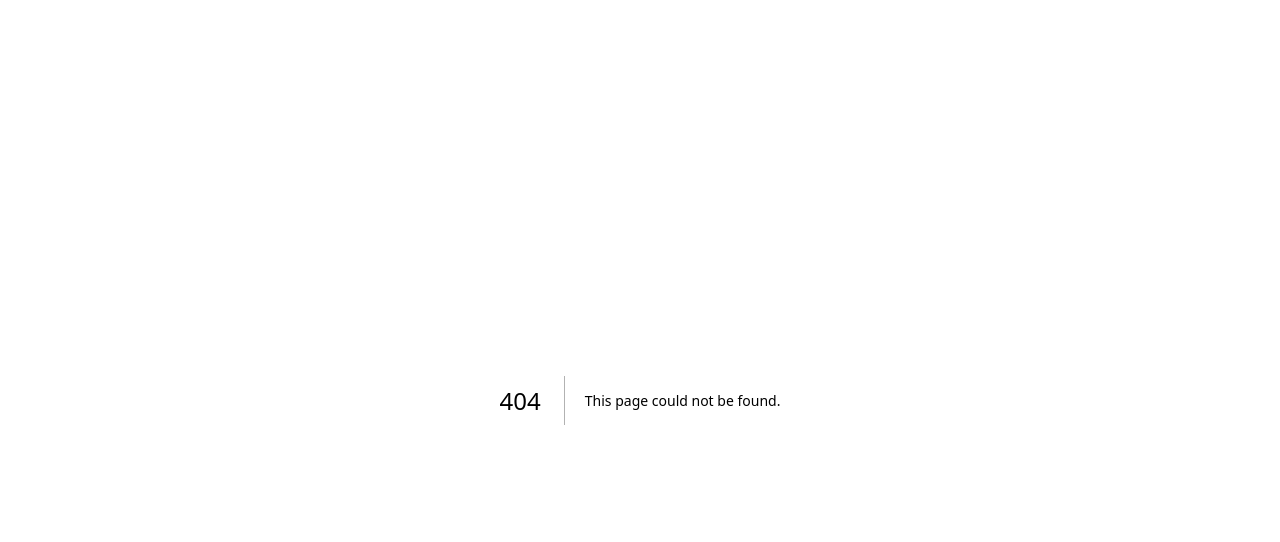
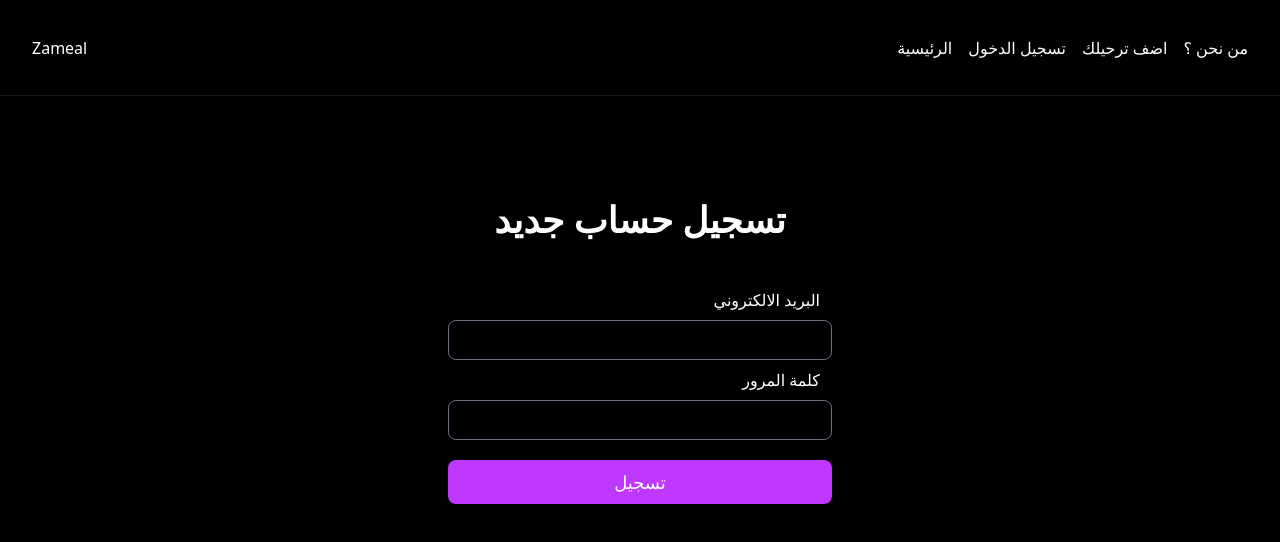
Before and after one commit to awabrh/ZamealClient, a Next.js app: page /register in a window 1280 px wide. Before the commit this address had no page. Shown: the top 542 px of the page. Built offline with nearby package versions, Linux system fonts and the light colour scheme.

Commit message:
setup formik

```diff
--- a/components/TextField.tsx
+++ b/components/TextField.tsx
@@ -1,29 +1,33 @@
-import React from "react";
+import { useField } from "formik";
+import React, { InputHTMLAttributes } from "react";
 
-interface TextFieldProps {
-    label? : string
-    type? : React.HTMLInputTypeAttribute
-    name? : string
-    value? : string | number | readonly string[]
-    onChange? : React.ChangeEventHandler<HTMLInputElement>
-    placeholder? : string
-}
+type TextFieldProps = InputHTMLAttributes<HTMLInputElement> & {
+  name: string;
+  label: string;
+};
+// interface TextFieldProps {
+//     label? : string
+//     type? : React.HTMLInputTypeAttribute
+//     name? : string
+//     value? : string | number | readonly string[]
+//     onChange? : React.ChangeEventHandler<HTMLInputElement>
+//     placeholder? : string
+// }
 
-function TextField({label, type, name, value, onChange, placeholder} : TextFieldProps) {
+const TextField: React.FC<TextFieldProps> = ({ label, ...props }) => {
+  const [field, { error }] = useField(props);
 
   return (
     <div className="w-full max-w-sm ">
-        <label className="p-3 font-light" >{label}</label>
-        <input
-        type={type}
-        name = {name}
+      <label className="p-3 font-light">{label}</label>
+      <input
+        {...props}
+        {...field}
         className="w-full bg-black rounded-lg my-2 h-10 text-white p-4 transition-all border"
-        value={value}
-        onChange = {onChange}
-        placeholder = {placeholder}
-        />
+      />
+      {error ? <div className="text-red-600">{error}</div> : null}
     </div>
   );
-}
+};
 
 export default TextField;
--- /dev/null
+++ b/pages/register.tsx
@@ -0,0 +1,51 @@
+import React from "react";
+import Navbar from "../components/Navbar";
+import TextField from "../components/TextField";
+import { Formik, Form } from "formik";
+
+function register() {
+  return (
+    <div dir="rtl">
+      <Navbar />
+      <div className="flex flex-col h-[32rem] items-center justify-center">
+        <div className="flex flex-col items-center gap-6 p-4">
+          <h2 className="text-4xl font-bold pb-6">تسجيل حساب جديد</h2>
+          <Formik
+            initialValues={{ email: "", password: "" }}
+            onSubmit={(values) => {
+              console.log(values);
+            }}
+          >
+            {({ values, handleChange }) => (
+              <Form>
+                <TextField
+                  label="البريد الالكتروني"
+                  name="email"
+                  type="email"
+                  value={values.email}
+                  onChange={handleChange}
+                />
+                <TextField
+                  label="كلمة المرور"
+                  name="password"
+                  type="password"
+                  value={values.password}
+                  onChange={handleChange}
+                />
+                <button
+                  type="submit"
+                  className="bg-primary w-full mt-3 rounded-lg py-2 text-lg hover:bg-purple-900 transition-all"
+                  onClick={() => {}}
+                >
+                  تسجيل
+                </button>
+              </Form>
+            )}
+          </Formik>
+        </div>
+      </div>
+    </div>
+  );
+}
+
+export default register;
```
